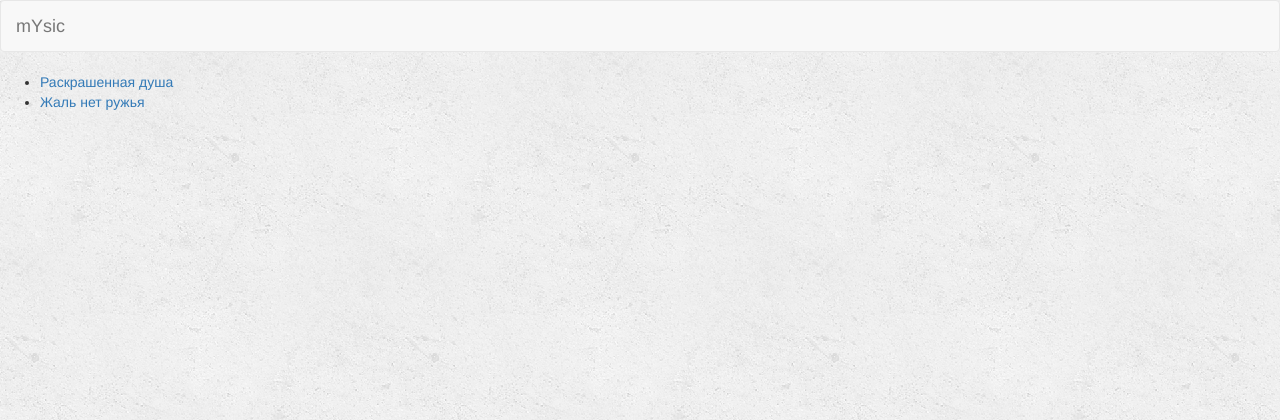
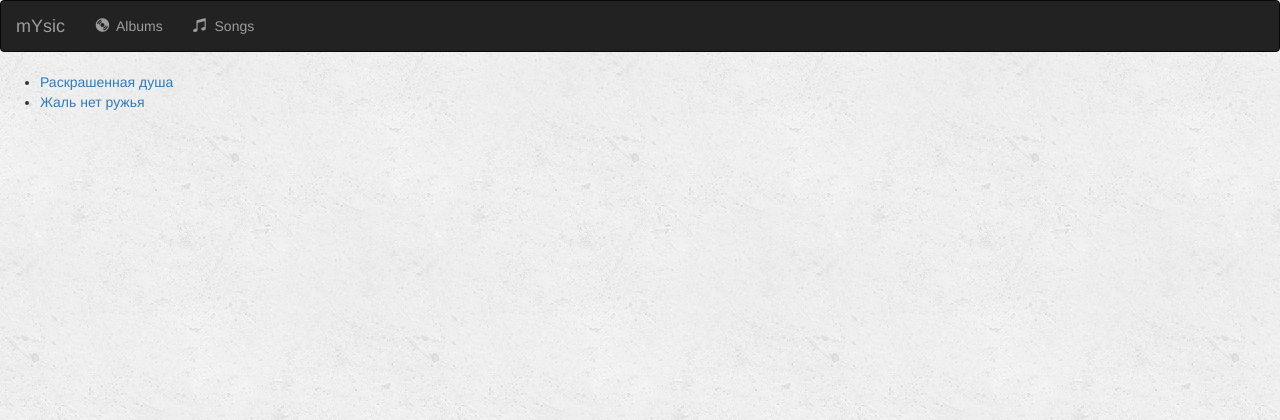
Before and after one commit to AKochin/mysic, a Django app: page /music/ in a window 1280 px wide. Shown: the top 420 px of the page. Run offline with Django 3.2, Linux system fonts and the light colour scheme; data comes from the database, SQL or seed files in the repository; both versions use the stored data as it was after the commit; some libraries are stand-ins or nearby versions.

Commit message:
Lesson 26

```diff
--- a/webby/music/templates/music/index.html
+++ b/webby/music/templates/music/index.html
@@ -9,12 +9,35 @@
 {% load staticfiles %}
 <link rel="stylesheet" href="https://maxcdn.bootstrapcdn.com/bootstrap/3.3.6/css/bootstrap.min.css">
 <link rel="stylesheet" type="text/css" href="{% static 'music/styles.css' %}" />
+<link href='https://fonts.googleapis.com/css?family=Satisfy' rel='stylesheet' type='text/css'>
+<script src="https://ajax.googleapis.com/ajax/libs/jquery/1.12.0/jquery.min.js"></script>
 
-<nav class="navbar navbar-default">
+<nav class="navbar navbar-inverse">
     <div class="container-fluid">
-        <!-- Logo -->
+        <!-- Header -->
         <div class="navbar-header">
+            <button type="button" class="navbar-toggle" data-toggle="collapse" data-target="#topNavBar">
+                <span class="icon-bar"></span>
+                <span class="icon-bar"></span>
+                <span class="icon-bar"></span>
+            </button>
             <a class="navbar-brand" href="{% url 'music:index' %}">mYsic</a>
+        </div>
+
+        <!-- Items -->
+        <div class="collapse navbar-collapse">
+            <ul class="nav navbar-nav">
+                <li class="">
+                    <a href="{% url 'music:index' %}">
+                        <span class="glyphicon glyphicon-cd" aria-hidden="true"></span>&nbsp; Albums
+                    </a>
+                </li>
+                <li class="">
+                    <a href="#">
+                        <span class="glyphicon glyphicon-music" aria-hidden="true"></span>&nbsp; Songs
+                    </a>
+                </li>
+            </ul>
         </div>
     </div>
 </nav>
--- a/webby/webby/settings.py
+++ b/webby/webby/settings.py
@@ -25,7 +25,7 @@ SECRET_KEY = '*h_vd+j^z&rkokrpen%%7lv-qr0imk0a75(svjrbtq1+il0388'
 # SECURITY WARNING: don't run with debug turned on in production!
 DEBUG = True
 
-ALLOWED_HOSTS = []
+ALLOWED_HOSTS = ["192.168.1.57"]
 
 
 # Application definition
```
Also changed, not shown: webby/db.sqlite3.
